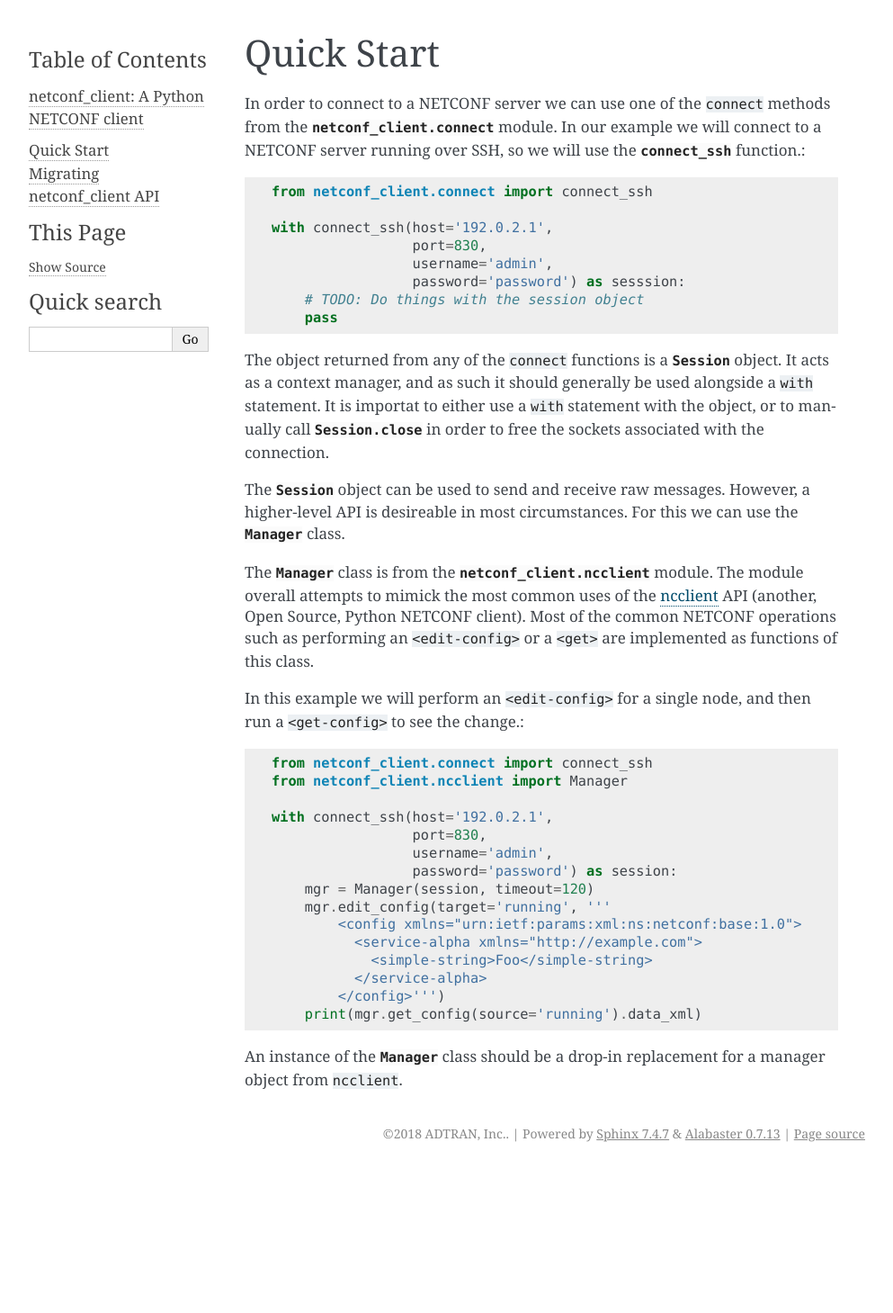
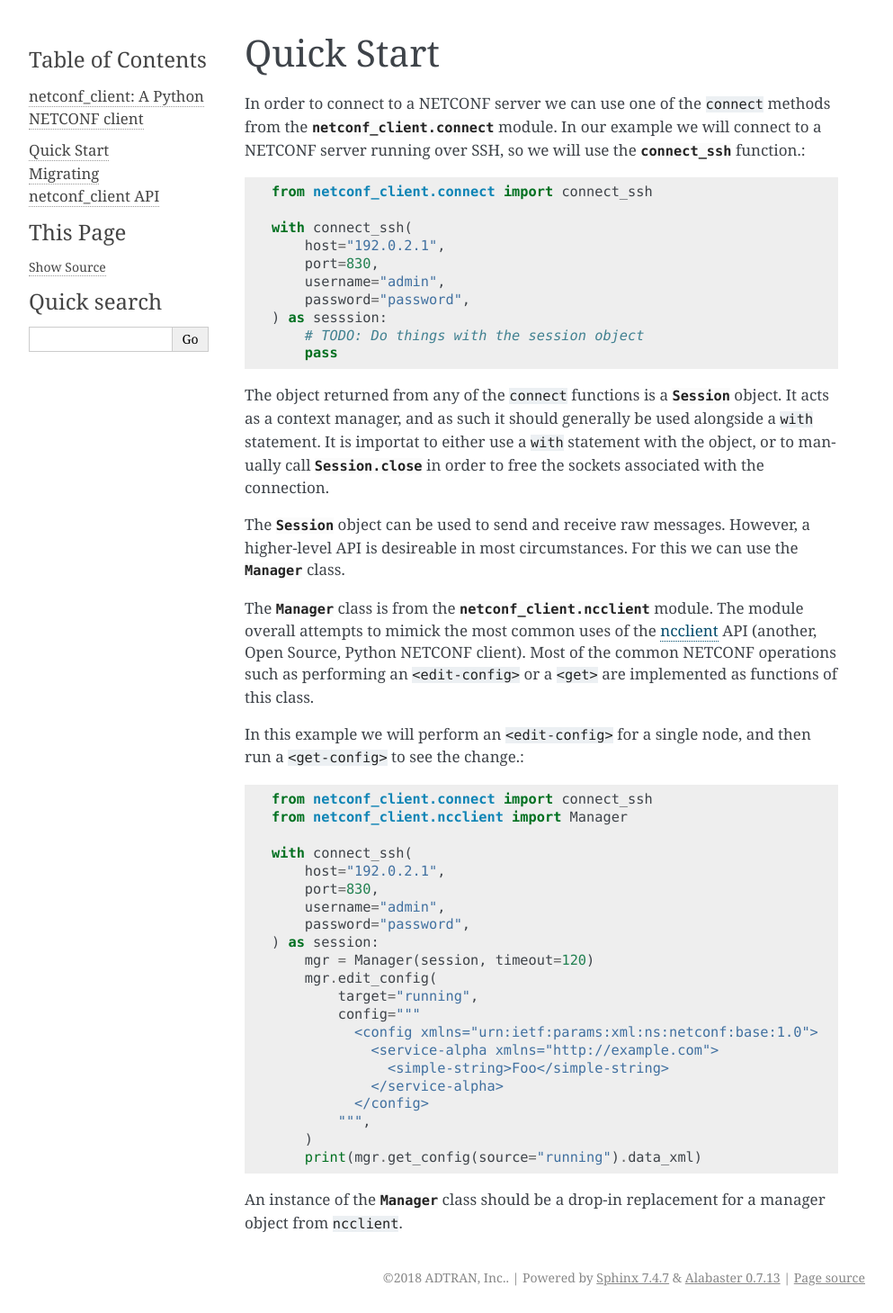
Before and after one commit to ADTRAN/netconf_client, a Sphinx documentation site: the page built from docs/quickstart.rst, in a window 1280 px wide. Shown: the whole page at 90% size, without its empty margins (148-1141 px from the left). Built offline with Sphinx 7.4.7, drawn with Linux system fonts in a browser that asks for light colours; before the commit the page ends 1299 px from its top, so only the background shows below that.

Commit message:
Update docs and fix bugs

```diff
--- a/docs/conf.py
+++ b/docs/conf.py
@@ -57,7 +57,7 @@ master_doc = "index"
 #
 # This is also used if you do content translation via gettext catalogs.
 # Usually you set "language" from the command line for these cases.
-language = None
+language = "en"
 
 # List of patterns, relative to source directory, that match files and
 # directories to ignore when looking for source files.
@@ -84,7 +84,7 @@ html_theme = "alabaster"
 # Add any paths that contain custom static files (such as style sheets) here,
 # relative to this directory. They are copied after the builtin static files,
 # so a file named "default.css" will overwrite the builtin "default.css".
-html_static_path = ["_static"]
+html_static_path = []
 
 # Custom sidebar templates, must be a dictionary that maps document names
 # to template names.
--- a/docs/quickstart.rst
+++ b/docs/quickstart.rst
@@ -6,14 +6,16 @@ In order to connect to a NETCONF server we can use one of the
 our example we will connect to a NETCONF server running over SSH, so
 we will use the :func:`connect_ssh <netconf_client.connect.connect_ssh>` function.::
 
-  from netconf_client.connect import connect_ssh
+    from netconf_client.connect import connect_ssh
 
-  with connect_ssh(host='192.0.2.1',
-                   port=830,
-                   username='admin',
-                   password='password') as sesssion:
-      # TODO: Do things with the session object
-      pass
+    with connect_ssh(
+        host="192.0.2.1",
+        port=830,
+        username="admin",
+        password="password",
+    ) as sesssion:
+        # TODO: Do things with the session object
+        pass
 
 The object returned from any of the ``connect`` functions is a
 :class:`Session <netconf_client.session.Session>` object. It acts as a
@@ -39,21 +41,27 @@ functions of this class.
 In this example we will perform an ``<edit-config>`` for a single
 node, and then run a ``<get-config>`` to see the change.::
 
-  from netconf_client.connect import connect_ssh
-  from netconf_client.ncclient import Manager
+    from netconf_client.connect import connect_ssh
+    from netconf_client.ncclient import Manager
 
-  with connect_ssh(host='192.0.2.1',
-                   port=830,
-                   username='admin',
-                   password='password') as session:
-      mgr = Manager(session, timeout=120)
-      mgr.edit_config(target='running', '''
-          <config xmlns="urn:ietf:params:xml:ns:netconf:base:1.0">
-            <service-alpha xmlns="http://example.com">
-              <simple-string>Foo</simple-string>
-            </service-alpha>
-          </config>''')
-      print(mgr.get_config(source='running').data_xml)
+    with connect_ssh(
+        host="192.0.2.1",
+        port=830,
+        username="admin",
+        password="password",
+    ) as session:
+        mgr = Manager(session, timeout=120)
+        mgr.edit_config(
+            target="running",
+            config="""
+              <config xmlns="urn:ietf:params:xml:ns:netconf:base:1.0">
+                <service-alpha xmlns="http://example.com">
+                  <simple-string>Foo</simple-string>
+                </service-alpha>
+              </config>
+            """,
+        )
+        print(mgr.get_config(source="running").data_xml)
 
 An instance of the :class:`Manager <netconf_client.ncclient.Manager>`
 class should be a drop-in replacement for a manager object from
--- a/pyproject.toml
+++ b/pyproject.toml
@@ -1,6 +1,6 @@
 [tool.poetry]
 name = "netconf_client"
-version = "2.4.0"
+version = "2.4.1"
 description = "A Python NETCONF client"
 authors = ["ADTRAN, Inc."]
 license = "Apache-2.0"
@@ -25,8 +25,8 @@ pytest = "^6.2"
 pylama = "^7.7"
 pylint = "^2.9"
 pytest-cov = "^2.12"
-black = "21.7b0"
-sphinx = "^3.5"
+black = "22.8.0"
+sphinx = "^5"
 
 [tool.pytest.ini_options]
 addopts = "-vvl --cov=netconf_client --cov-branch --cov-report term-missing"
```
Also changed, not shown: docs/migration.rst (+23 -15 lines), 3 other files.
